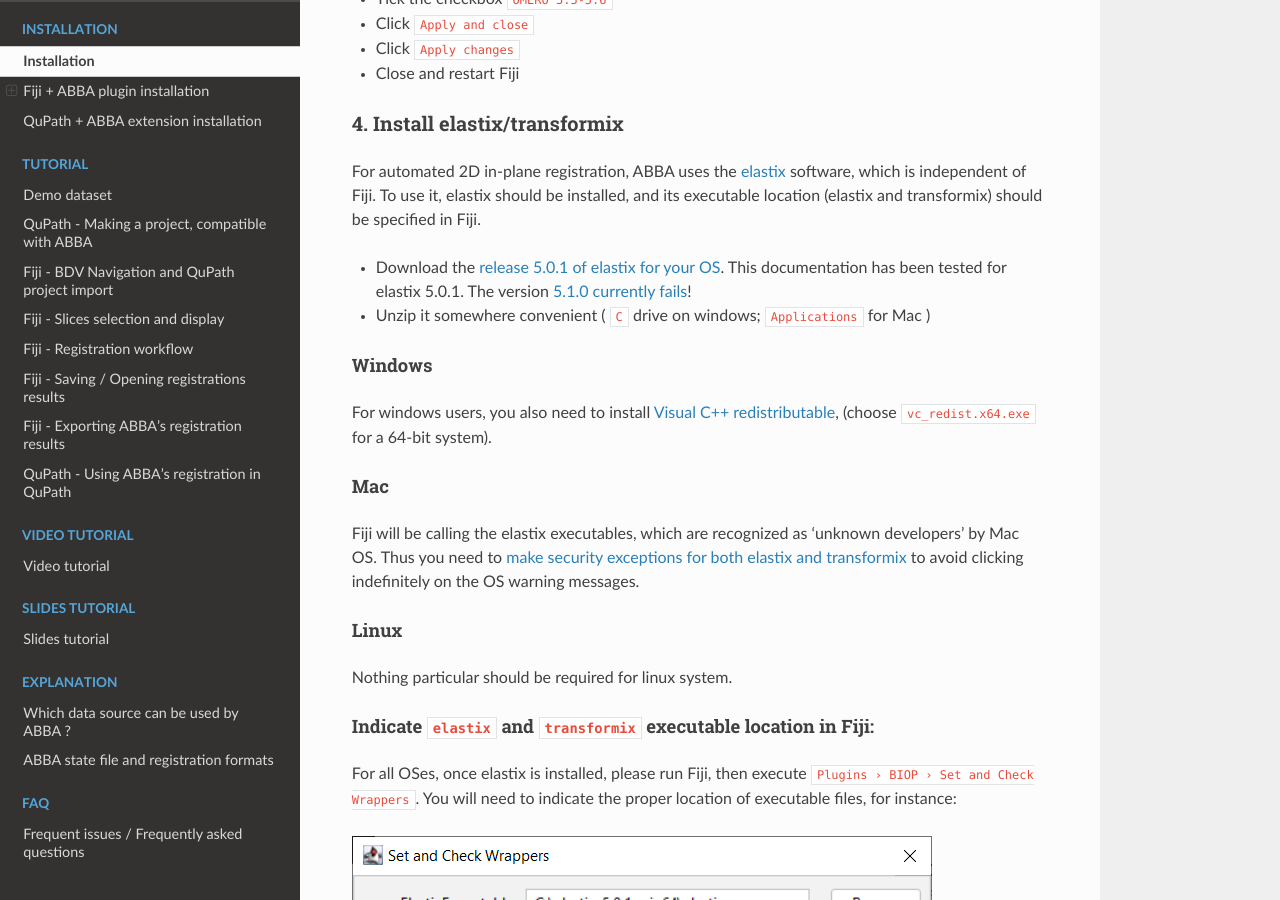
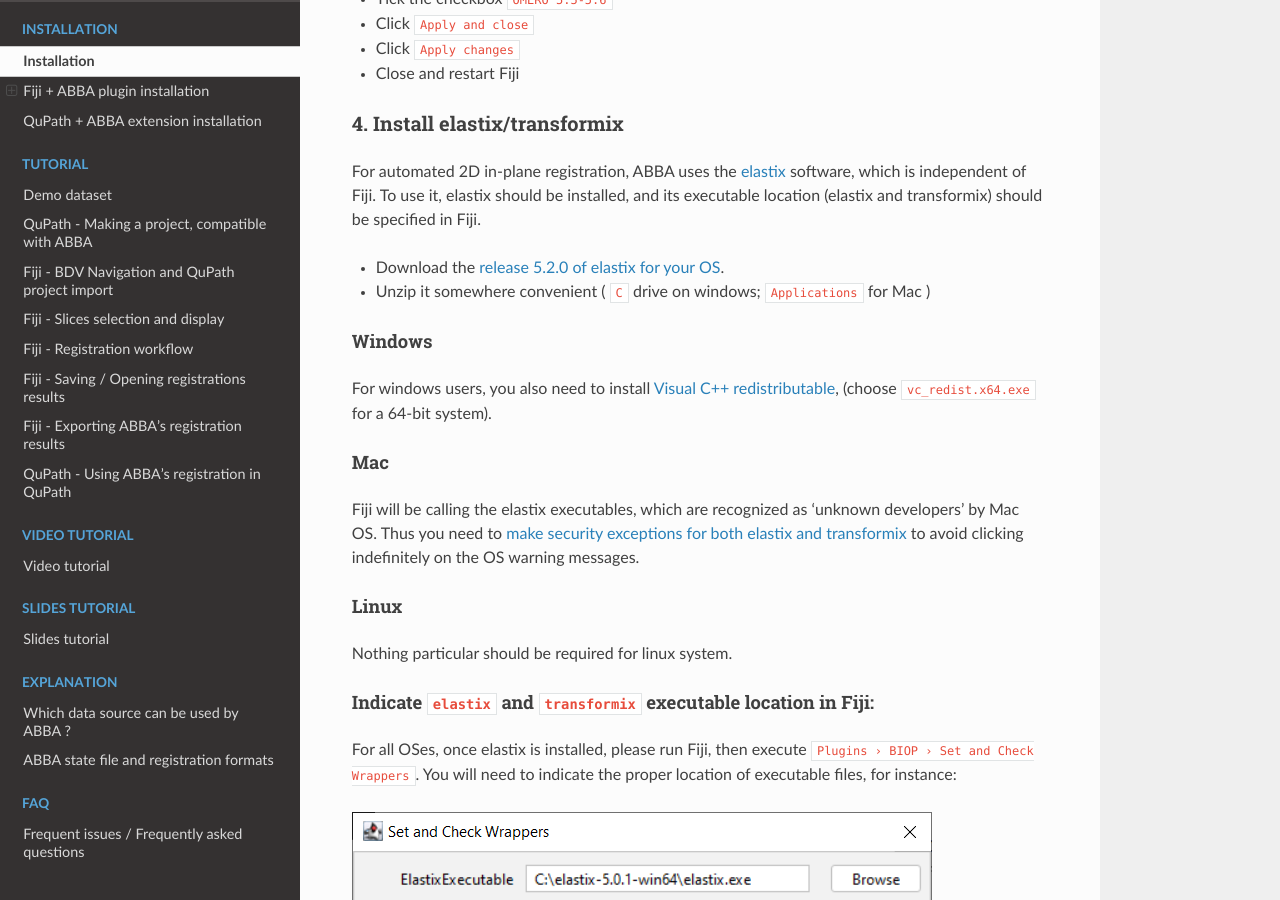
Before and after one commit to BIOP/abba-documentation, a Sphinx documentation site: the page built from docs/source/installation/installation.md, in a window 1280 px wide and 900 px high, scrolled down 1984 px. Built offline with Sphinx 7.4.7 and the Read the Docs theme 2.0.0, drawn with Linux system fonts in a browser that asks for light colours.

Commit message:
Release constrain on elastix version

```diff
--- a/docs/source/installation/installation.md
+++ b/docs/source/installation/installation.md
@@ -66,7 +66,7 @@
 
 For automated 2D in-plane registration, ABBA uses the [elastix](https://github.com/SuperElastix/elastix) software, which is independent of Fiji. To use it, elastix should be installed, and its executable location (elastix and transformix) should be specified in Fiji.
 
-* Download the [release 5.0.1 of elastix for your OS](https://github.com/SuperElastix/elastix/releases/tag/5.0.1). This documentation has been tested for elastix 5.0.1. The version [5.1.0 currently fails](https://github.com/BIOP/ijp-imagetoatlas/issues/171)!
+* Download the [release 5.2.0 of elastix for your OS](https://github.com/SuperElastix/elastix/releases/tag/5.2.0).
 
 * Unzip it somewhere convenient ( `C` drive on windows; `Applications` for Mac )
 
```
